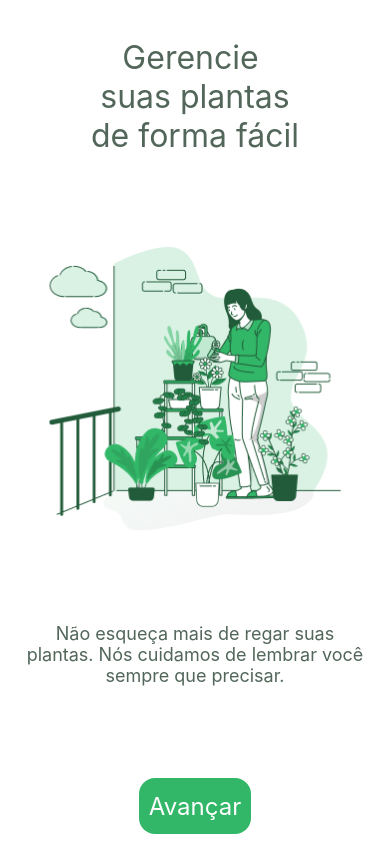
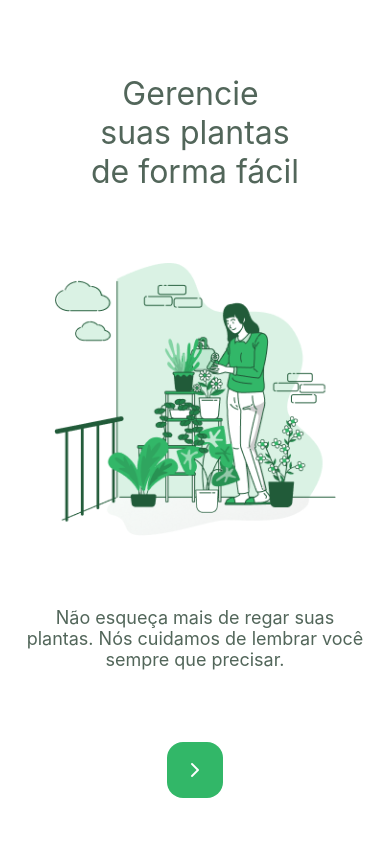
Before and after one commit to HelvioFilho/plantmanager, a React Native app: screen / in a window 390 px wide. Built offline with nearby package versions, Linux system fonts and the light colour scheme.

Commit message:
Add icons

```diff
--- a/package.json
+++ b/package.json
@@ -8,6 +8,7 @@
     "eject": "expo eject"
   },
   "dependencies": {
+    "@expo/vector-icons": "^12.0.0",
     "expo": "~41.0.1",
     "expo-status-bar": "~1.0.4",
     "react": "16.13.1",
--- a/src/components/Button/index.tsx
+++ b/src/components/Button/index.tsx
@@ -1,5 +1,11 @@
 import React from 'react';
-import { Text, TouchableOpacity, TouchableOpacityProps } from 'react-native';
+import {
+  Text,
+  TouchableOpacity,
+  TouchableOpacityProps
+} from 'react-native';
+import { Feather } from '@expo/vector-icons';
+
 import { styles } from './style';
 
 interface ButtonProps extends TouchableOpacityProps {
@@ -9,12 +15,13 @@ interface ButtonProps extends TouchableOpacityProps {
 export function Button({ title, ...rest }: ButtonProps) {
   return (
     <TouchableOpacity
-      style={styles.button}
+      style={[styles.button ,(title === ">") ? styles.buttonChevron : styles.buttonTotal]}
       activeOpacity={0.7}
       {...rest}
     >
       <Text style={styles.buttonText}>
-        {title}
+      {/* <Text style={[styles.buttonText ,(title === ">") ? styles.buttonChevron : styles.buttonTotal]}> */}
+        {(title === ">") ? <Feather name="chevron-right" style={styles.buttonIcon} /> : title}
       </Text>
     </TouchableOpacity>
   );
--- a/src/components/Button/style.ts
+++ b/src/components/Button/style.ts
@@ -9,10 +9,18 @@ export const styles = StyleSheet.create({
     borderRadius: 16,
     marginBottom: 10,
     height: 56,
-    paddingHorizontal: 10,
+  },
+  buttonTotal:{
+    paddingHorizontal: 20,
+  },
+  buttonChevron:{
+    width: 56,
   },
   buttonText:{
     color: colors.white,
     fontSize: 24,
+  },
+  buttonIcon: {
+    fontSize:24,
   }
 });
--- a/src/pages/Welcome/index.tsx
+++ b/src/pages/Welcome/index.tsx
@@ -1,5 +1,5 @@
-import React, { useState } from 'react';
-import { Image, SafeAreaView, Text, TouchableOpacity } from 'react-native';
+import React from 'react';
+import { Image, SafeAreaView, Text } from 'react-native';
 
 import watering from '../../assets/watering.png'
 import { Button } from '../../components/Button';
@@ -8,7 +8,6 @@ import { styles } from './style';
 export function Welcome() {
   return (
     <SafeAreaView style={styles.container}>
-
       <Text style={styles.title}>
         Gerencie {'\n'}
         suas plantas{'\n'}
@@ -17,13 +16,13 @@ export function Welcome() {
       <Image
         source={watering}
         style={styles.image}
+        resizeMode='contain'
       />
       <Text style={styles.subtitle}>
         Não esqueça mais de regar suas plantas.
         Nós cuidamos de lembrar você sempre que precisar.
       </Text>
-      <Button title="Avançar"/>
-
+      <Button title=">" />
     </SafeAreaView>
   )
 }
--- a/src/pages/Welcome/style.ts
+++ b/src/pages/Welcome/style.ts
@@ -1,11 +1,11 @@
-import { StyleSheet } from 'react-native';
+import { StyleSheet, Dimensions } from 'react-native';
 import colors from '../../styles/colors';
 
 export const styles = StyleSheet.create({
   container: {
     flex: 1,
     alignItems: 'center',
-    justifyContent: 'space-between',
+    justifyContent: 'space-around',
   },
   title:{
     fontSize: 32,
@@ -29,8 +29,7 @@ export const styles = StyleSheet.create({
       width: 56,
   },
   image:{
-    width: 292,
-    height: 284,
+    height: Dimensions.get('window').width * 0.7,
   }
 
 });
```
Also changed, not shown: 1 other file (tests, documents, lock files or other folders).
